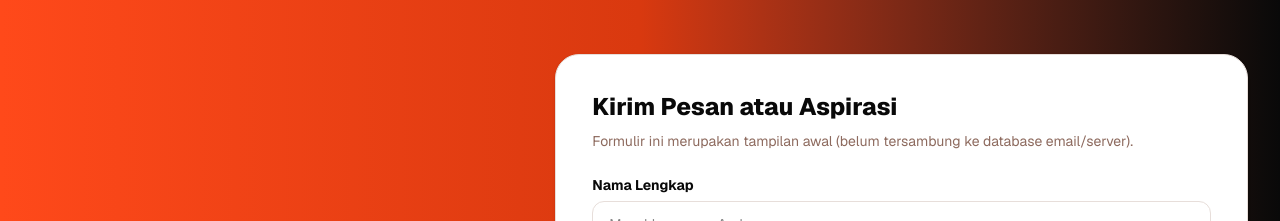
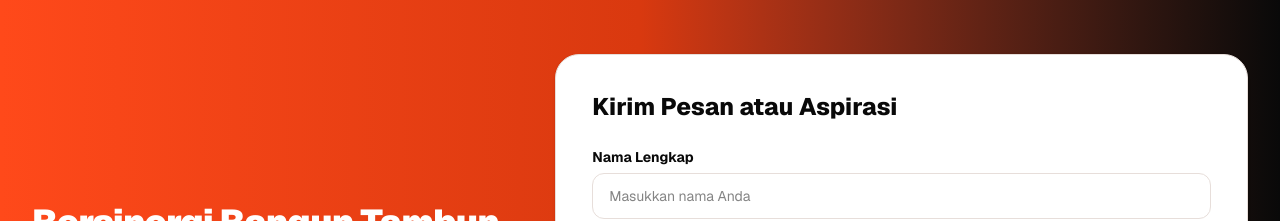
Before and after one commit to yunusfirman69-dot/gr-dpc-tambun-selatan, a Next.js app: page / in a window 1280 px wide. Shown: the part 3040-3261 px from the top of the page. Built offline with nearby package versions, Linux system fonts and the light colour scheme; no server answers.

Commit message:
feat: add ContactForm component for messages and aspirations

```diff
--- a/src/components/ContactForm.tsx
+++ b/src/components/ContactForm.tsx
@@ -16,10 +16,6 @@ export default function ContactForm() {
       <h2 className="text-2xl font-extrabold text-[#090909]">
         Kirim Pesan atau Aspirasi
       </h2>
-      <p className="mt-2 text-sm text-[#8d6a5e]">
-        Formulir ini merupakan tampilan awal (belum tersambung ke database
-        email/server).
-      </p>
 
       {submitted ? (
         <div className="mt-6 rounded-2xl border border-[#ff491a]/30 bg-[#f7f2ee] p-6 text-sm text-[#090909]">
```
